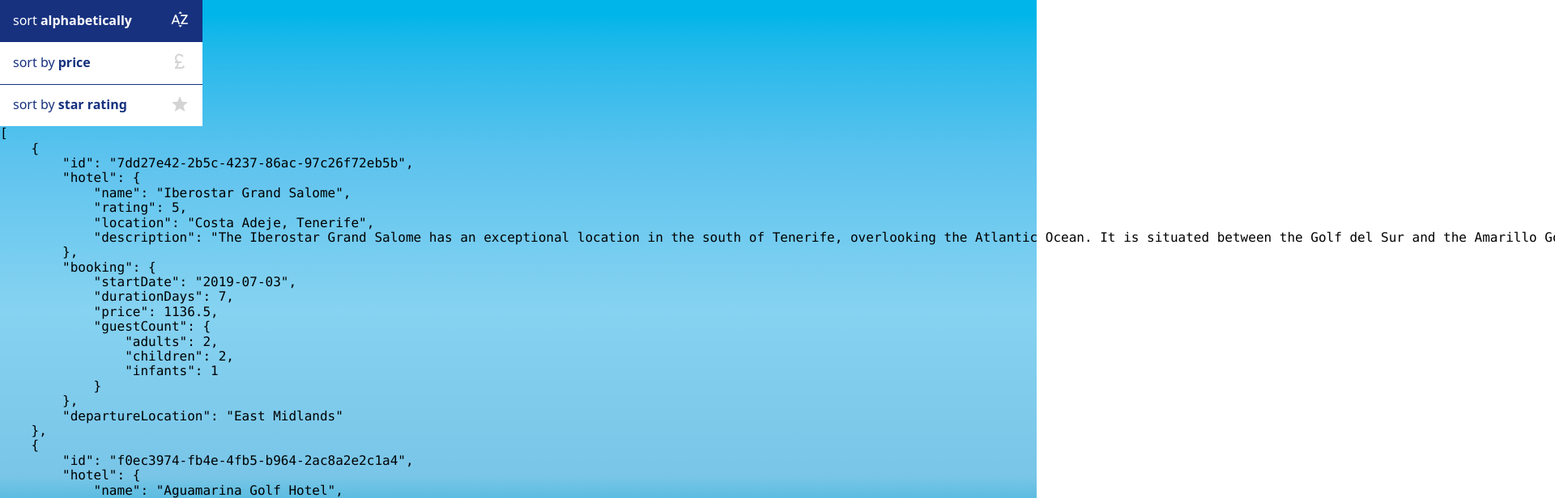
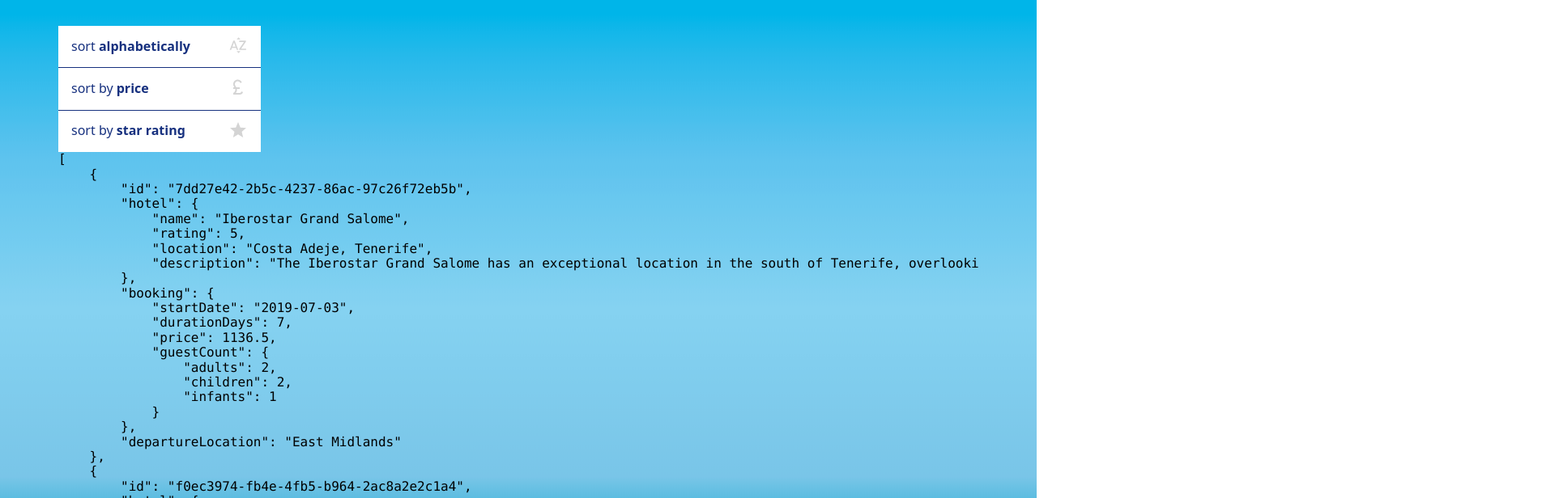
Before and after one commit to DavidSchillinger/otb-task, a React (Vite) app: page / in a window 1280 px wide. Shown: the top 616 px of the page at 81% size, 1920 px wide, since content can reach past the window. Built offline with nearby package versions, Linux system fonts and the light colour scheme.

Commit message:
feat: basic responsive layout

```diff
--- a/src/hotels/index.module.css
+++ b/src/hotels/index.module.css
@@ -1,3 +1,20 @@
-.main {
+html {
 	background: url('/background.png');
 }
+
+.main {
+	display: flex;
+	justify-content: center;
+}
+
+.container {
+	padding: 1rem;
+	width: 100%;
+	max-width: 1200px;
+}
+
+@media screen and (min-width: 768px) {
+	.container {
+		padding: 2rem;
+	}
+}
--- a/src/hotels/index.tsx
+++ b/src/hotels/index.tsx
@@ -7,13 +7,17 @@
 
 	return (
 		<main className={styles.main}>
-			<SortControls
-				onClickSortAlphabetical={() => null}
-				onClickSortRating={() => null}
-				onClickSortPrice={() => null}
-			/>
+			<div className={styles.container}>
+				<SortControls
+					onClickSortAlphabetical={() => null}
+					onClickSortRating={() => null}
+					onClickSortPrice={() => null}
+				/>
 
-			<pre style={{margin: 0}}>{JSON.stringify(hotels, null, '\t')}</pre>
+				<pre style={{margin: 0, overflow: 'auto'}}>
+					{JSON.stringify(hotels, null, '\t')}
+				</pre>
+			</div>
 		</main>
 	)
 }
--- a/src/hotels/sort.module.css
+++ b/src/hotels/sort.module.css
@@ -7,8 +7,7 @@
 .controls {
 	display: inline-flex;
 	flex-direction: column;
-	width: 250px;
-	max-width: 100%;
+	width: 100%;
 }
 
 .button {
@@ -25,6 +24,31 @@
 
 .button:not(:last-child) {
 	border-bottom: 1px solid var(--primary);
+}
+
+@media screen and (min-width: 450px) {
+	.controls {
+		flex-direction: row;
+		width: auto;
+		max-width: 100%;
+	}
+
+	.button:not(:last-child) {
+		border-right: 1px solid var(--primary);
+		border-bottom: 0;
+	}
+}
+
+@media screen and (min-width: 768px) {
+	.controls {
+		width: 250px;
+		flex-direction: column;
+	}
+
+	.button:not(:last-child) {
+		border-right: 0;
+		border-bottom: 1px solid var(--primary);
+	}
 }
 
 .button:hover {
```
